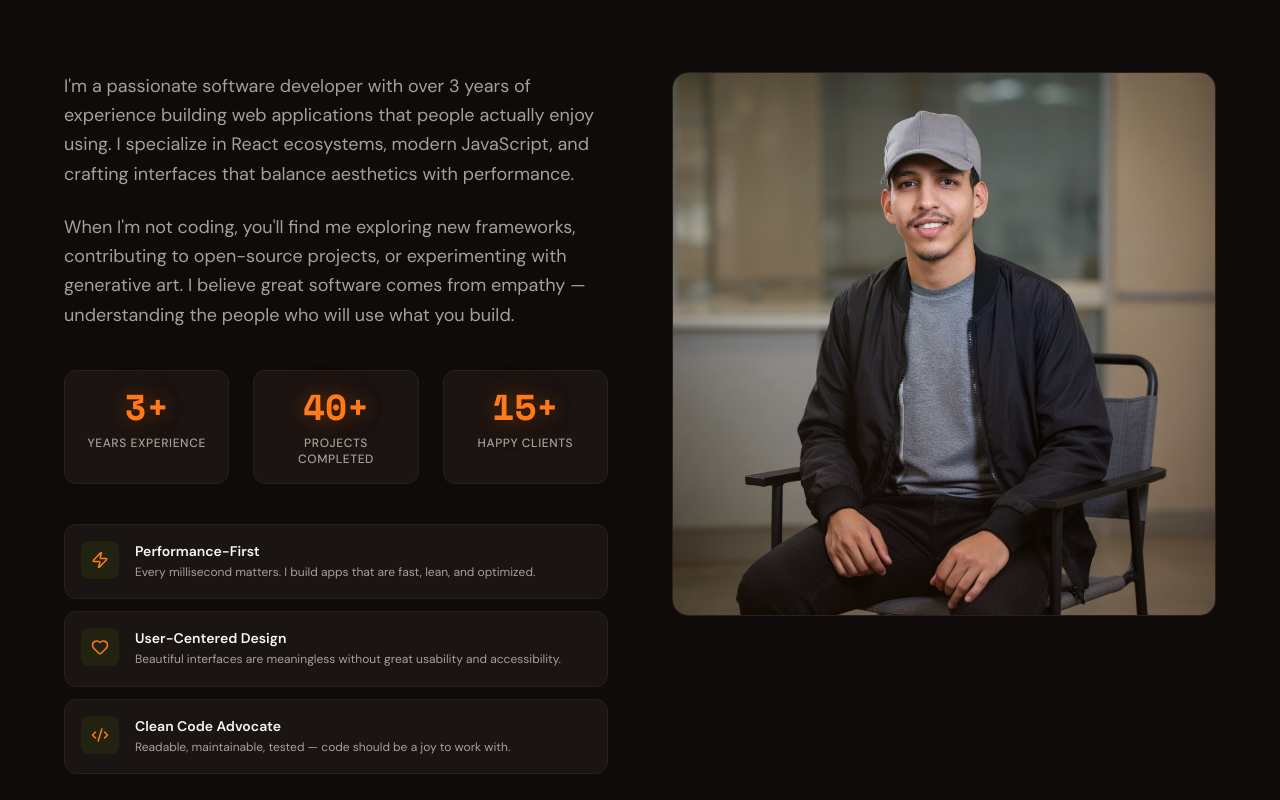
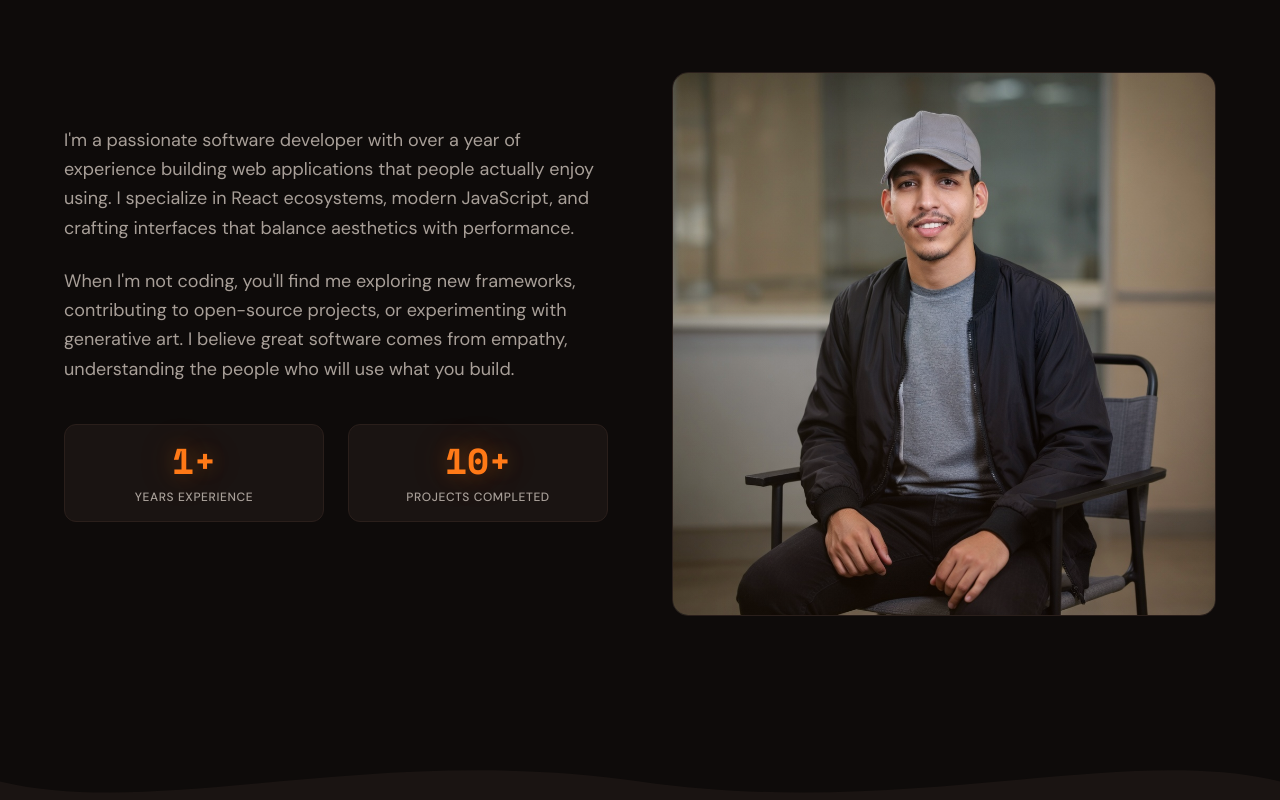
Before and after one commit to yahya-moussair/potfolio, a React (Vite) app: page / in a window 1280 px wide. Shown: the part 1140-1940 px from the top of the page. Built offline with nearby package versions, Linux system fonts and the light colour scheme.

Commit message:
Update AboutSection and data.js to reflect revised experience and project statistics, enhancing accuracy and consistency in the displayed information.

```diff
--- a/src/components/sections/AboutSection.jsx
+++ b/src/components/sections/AboutSection.jsx
@@ -23,7 +23,7 @@ export default function AboutSection() {
           subtitle="A quick glimpse into who I am and what drives me"
           ghostWord="ABOUT"
         />
-        <div className="grid md:grid-cols-2 gap-16 items-start">
+        <div className="grid md:grid-cols-2 gap-16 items-center">
           <motion.div
             initial="hidden"
             animate={isInView ? "visible" : "hidden"}
@@ -33,7 +33,7 @@ export default function AboutSection() {
               className="text-base md:text-lg leading-relaxed mb-6 tracking-normal"
               style={{ color: "var(--color-text-muted)" }}
             >
-              I&apos;m a passionate software developer with over 3 years of experience
+              I&apos;m a passionate software developer with over a year of experience
               building web applications that people actually enjoy using. I specialize in
               React ecosystems, modern JavaScript, and crafting interfaces that balance
               aesthetics with performance.
@@ -44,11 +44,11 @@ export default function AboutSection() {
             >
               When I&apos;m not coding, you&apos;ll find me exploring new frameworks,
               contributing to open-source projects, or experimenting with generative art.
-              I believe great software comes from empathy — understanding the people who
+              I believe great software comes from empathy, understanding the people who
               will use what you build.
             </p>
 
-            <div className="grid grid-cols-3 gap-6 mb-10">
+            <div className="grid grid-cols-2 gap-6 mb-10">
               {STATS.map((stat, i) => {
                 const { count, ref } = useCountUp(stat.value, 1800, true);
                 return (
@@ -83,7 +83,7 @@ export default function AboutSection() {
               })}
             </div>
 
-            <div className="space-y-3">
+            {/* <div className="space-y-3">
               {VALUES.map((val, i) => (
                 <motion.div
                   key={val.title}
@@ -124,7 +124,7 @@ export default function AboutSection() {
                   </div>
                 </motion.div>
               ))}
-            </div>
+            </div> */}
           </motion.div>
 
           <motion.div
--- a/src/data/data.js
+++ b/src/data/data.js
@@ -19,9 +19,9 @@ export const JOB_TITLES = [
 ];
 
 export const STATS = [
-  { label: "Years Experience", value: 3, suffix: "+" },
-  { label: "Projects Completed", value: 40, suffix: "+" },
-  { label: "Happy Clients", value: 15, suffix: "+" },
+  { label: "Years Experience", value: 1, suffix: "+" },
+  { label: "Projects Completed", value: 10, suffix: "+" },
+  // { label: "Happy Clients", value: 15, suffix: "+" },
 ];
 
 export const VALUES = [
```
